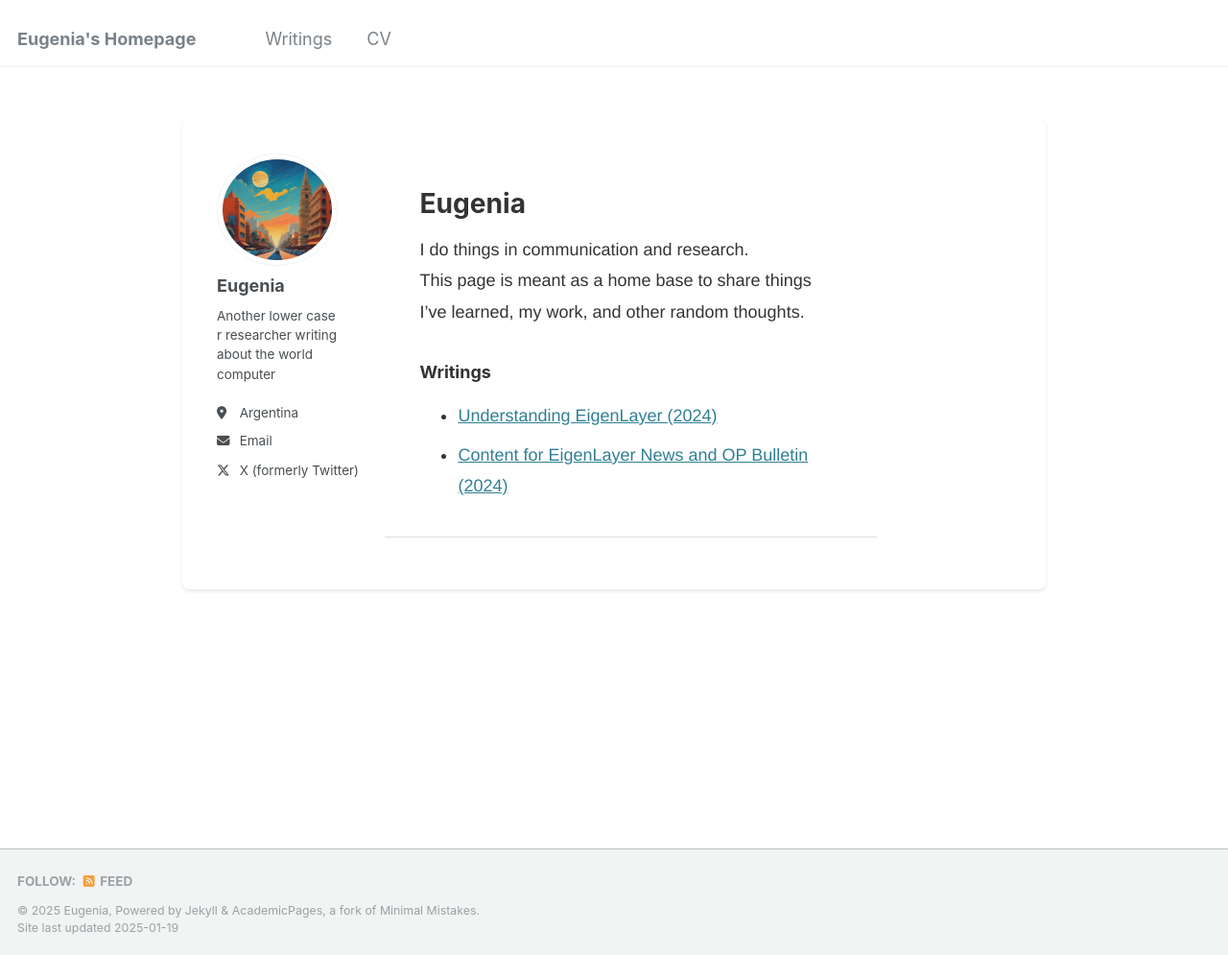
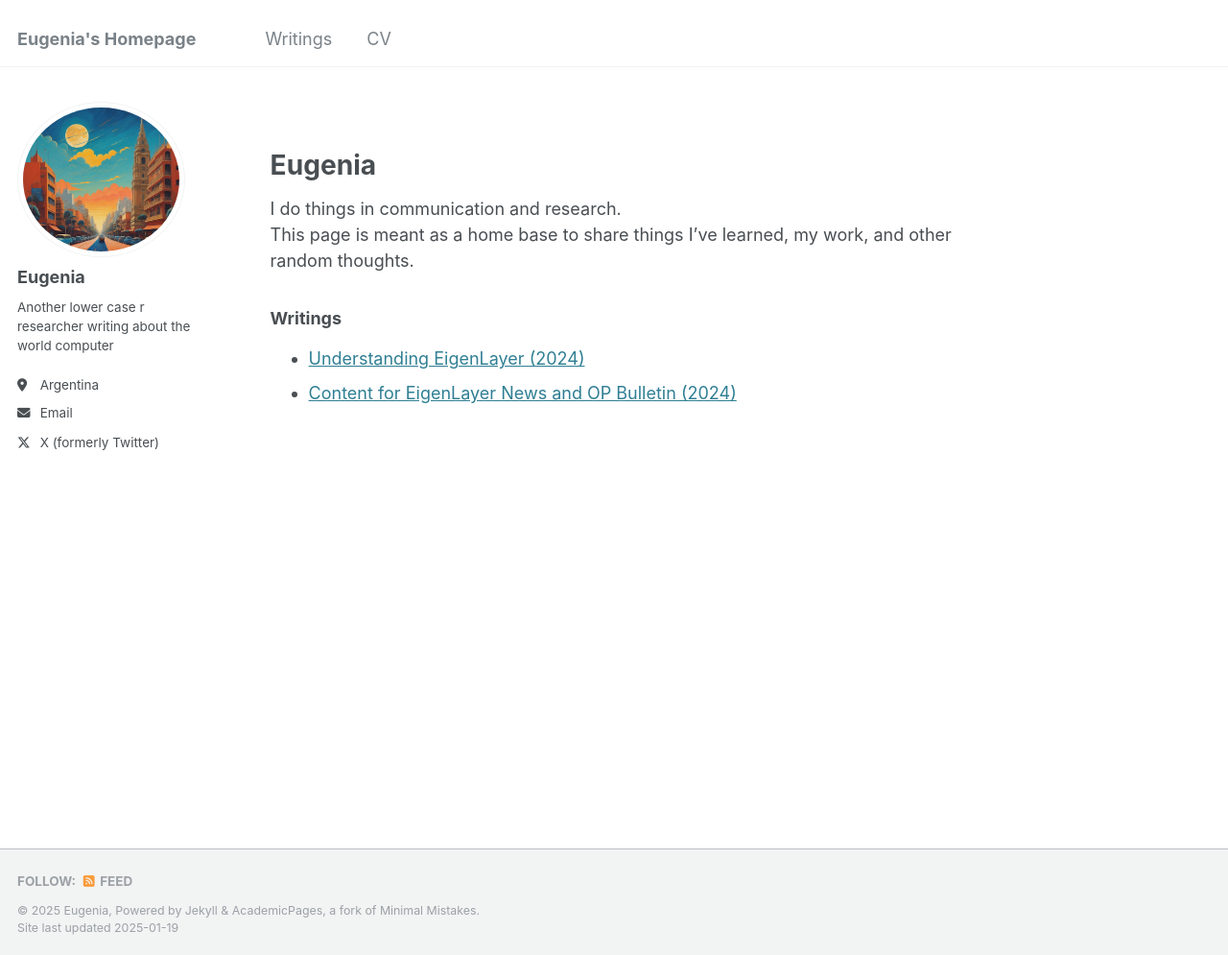
Before and after one commit to eugeniatel/eugeniatel.github.io, a Jekyll site: the page built from _pages/about.md, in a window 1280 px wide and 995 px high. Shown: the whole window at 96% size. Built offline with Jekyll 4.4.1, drawn with Linux system fonts in a browser that asks for light colours.

Commit message:
Update single.html

```diff
--- a/_layouts/single.html
+++ b/_layouts/single.html
@@ -14,10 +14,10 @@ layout: default
   {% endunless %}
 {% endif %}
 
-<div id="main" role="main" style="margin: 3em auto; padding: 2em; max-width: 900px; background: #fff; border-radius: 8px; box-shadow: 0 2px 4px rgba(0, 0, 0, 0.1);">
+<div id="main" role="main">
   {% include sidebar.html %}
 
-  <article class="page" itemscope itemtype="http://schema.org/CreativeWork" style="font-family: 'Helvetica', sans-serif; line-height: 1.8; color: #333;">
+  <article class="page" itemscope itemtype="http://schema.org/CreativeWork">
     {% if page.title %}
       <meta itemprop="headline" content="{{ page.title | markdownify | strip_html | strip_newlines | escape_once }}">
     {% endif %}
@@ -31,19 +31,21 @@ layout: default
       <meta itemprop="dateModified" content="{{ page.modified | date: "%B %d, %Y" }}">
     {% endif %}
 
-    <header style="text-align: center; margin-bottom: 2em;">
+    <div class="page__inner-wrap">
+      {% unless page.header.overlay_color or page.header.overlay_image %}
+        <header>
           {% if page.title %}
-        <h1 class="page__title" itemprop="headline" style="font-size: 2.5em; color: #007acc;">{{ page.title | markdownify | remove: "<p>" | remove: "</p>" }}</h1>
+            <h1 class="page__title" itemprop="headline">{{ page.title | markdownify | remove: "<p>" | remove: "</p>" }}</h1>
           {% endif %}
 
           {% if page.read_time %}
-        <p class="page__meta" style="font-size: 1em; color: #666;">
+            <p class="page__meta">
               <i class="fa fa-clock-o" aria-hidden="true"></i> {% include read-time.html %}
             </p>
           {% endif %}
 
           {% if page.modified %}
-        <p class="page__date" style="font-size: 1em; color: #666;">
+            <p class="page__date">
               <strong>
                 <i class="fa fa-fw fa-calendar" aria-hidden="true"></i>
                 {{ site.data.ui-text[site.locale].date_label | default: "Published:" }}
@@ -53,25 +55,45 @@ layout: default
               </time>
             </p>
           {% endif %}
+
+          {% if page.collection == 'teaching' %}
+            <p>{{ page.type }}, <i>{{ page.venue }}</i>, {{ page.date | default: "1900-01-01" | date: "%Y" }}</p>
+          {% elsif page.venue and page.date %}
+            <p>Published in <i>{{ page.venue }}</i>, {{ page.date | default: "1900-01-01" | date: "%Y" }}</p>
+          {% elsif page.date %}
+            <p class="page__date">
+              <strong>
+                <i class="fa fa-fw fa-calendar" aria-hidden="true"></i>
+                {{ site.data.ui-text[site.locale].date_label | default: "Published:" }}
+              </strong>
+              <time datetime="{{ page.date | date_to_xmlschema }}">
+                {{ page.date | default: "1900-01-01" | date: "%B %d, %Y" }}
+              </time>
+            </p>
+          {% endif %}
         </header>
+      {% endunless %}
 
       <section class="page__content" itemprop="text">
         {{ content }}
 
         {% if page.citation %}
-        <p style="font-size: 0.9em; color: #777;">
+          <p style="font-size: smaller">
             Recommended citation: {{ page.citation }}
-          {% if page.paperurl %}<br /><a href="{{ page.paperurl }}" style="color: #007acc;">Download Paper</a>{% endif %}
-          {% if page.slidesurl %}<br /><a href="{{ page.slidesurl }}" style="color: #007acc;">Download Slides</a>{% endif %}
+            {% if page.paperurl %}<br /><a href="{{ page.paperurl }}">Download Paper</a>{% endif %}
+            {% if page.slidesurl %}<br /><a href="{{ page.slidesurl }}">Download Slides</a>{% endif %}
           </p>
         {% endif %}
 
         {% if page.link %}
-        <div><a href="{{ page.link }}" class="btn" style="background-color: #007acc; color: #fff; padding: 0.5em 1em; border-radius: 4px; text-decoration: none;">{{ site.data.ui-text[site.locale].ext_link_label | default: "Direct Link" }}</a></div>
+          <div><a href="{{ page.link }}" class="btn">{{ site.data.ui-text[site.locale].ext_link_label | default: "Direct Link" }}</a></div>
         {% endif %}
       </section>
 
-    <footer style="margin-top: 2em; text-align: center; border-top: 1px solid #ddd; padding-top: 1em;">
+      <footer class="page__meta">
+        {% if site.data.ui-text[site.locale].meta_label %}
+          <h4 class="page__meta-title">{{ site.data.ui-text[site.locale].meta_label }}</h4>
+        {% endif %}
         {% include page__taxonomy.html %}
       </footer>
 
@@ -80,11 +102,19 @@ layout: default
       {% endif %}
 
       {% include post_pagination.html %}
+    </div>
+
+    {% if site.comments.provider and page.comments %}
+      {% include comments.html %}
+    {% endif %}
   </article>
 
+  {% comment %}<!-- only show related on a post page when not disabled -->{% endcomment %}
   {% if page.id and page.related and site.related_posts.size > 0 %}
     <div class="page__related">
+      {% if site.data.ui-text[site.locale].related_label %}
         <h4 class="page__related-title">{{ site.data.ui-text[site.locale].related_label | default: "You May Also Enjoy" }}</h4>
+      {% endif %}
       <div class="grid__wrapper">
         {% for post in site.related_posts limit: 4 %}
           {% include archive-single.html type="grid" %}
```
Lines whose indentation alone changed are shown as unchanged.
